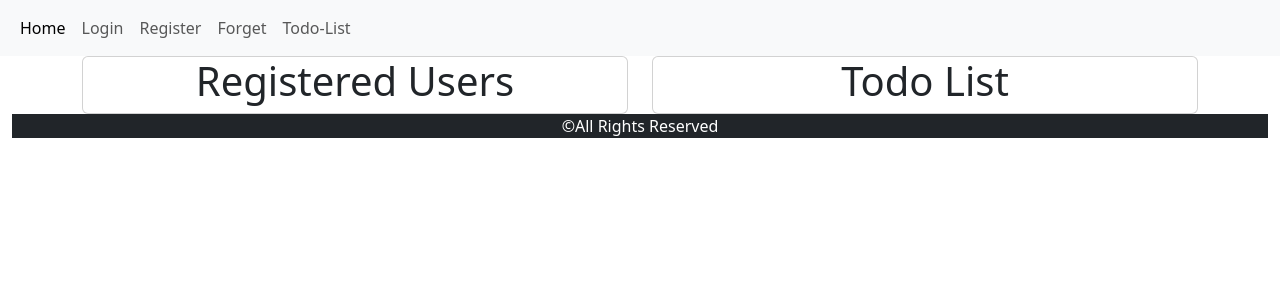
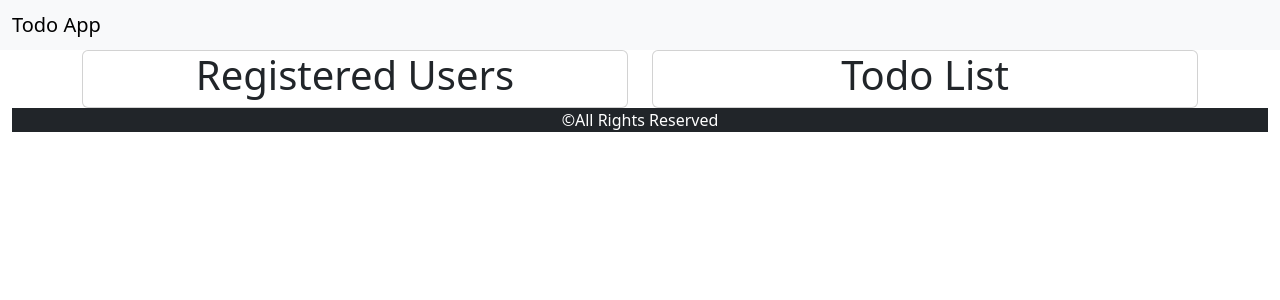
Before and after one commit to Khorasani95/SignUp-Todo, a React (Create React App) app: page / in a window 1280 px wide. Shown: the top 300 px of the page. Built offline with nearby package versions, Linux system fonts and the light colour scheme.

Commit message:
Update header component

```diff
--- a/src/components/Header.js
+++ b/src/components/Header.js
@@ -1,37 +1,15 @@
 import React from 'react'
-import { Link } from 'react-router-dom'
 
-export default function Header() {
+function Header() {
   return (
     <>
-      <nav className="navbar navbar-expand-lg bg-body-tertiary">
-        <div className="container-fluid">
-          {/* <a className="navbar-brand" >Navbar</a> */}
-          <button className="navbar-toggler" type="button" data-bs-toggle="collapse" data-bs-target="#navbarSupportedContent" aria-controls="navbarSupportedContent" aria-expanded="false" aria-label="Toggle navigation">
-            <span className="navbar-toggler-icon"></span>
-          </button>
-          <div className="collapse navbar-collapse" id="navbarSupportedContent">
-            <ul className="navbar-nav me-auto mb-2 mb-lg-0">
-              <li className="nav-item">
-                <Link to={"/"} className="nav-link active" aria-current="page" >Home</Link>
-              </li>
-              <li className="nav-item">
-                <Link to={"/login"} className="nav-link" >Login</Link>
-              </li>
-              <li className="nav-item">
-                <Link to={"/register"} className="nav-link" >Register</Link>
-              </li>
-              <li className="nav-item">
-                <Link to={"/Forget"} className="nav-link" >Forget</Link>
-              </li>
-              <li className="nav-item">
-                <Link to={"/todoList"} className="nav-link" >Todo-List</Link>
-              </li>
-
-            </ul>
-          </div>
+      <nav class="navbar bg-body-tertiary">
+        <div class="container-fluid">
+          <span class="navbar-brand mb-0 h1">Todo App</span>
         </div>
       </nav>
     </>
   )
 }
+
+export default Header;
```
